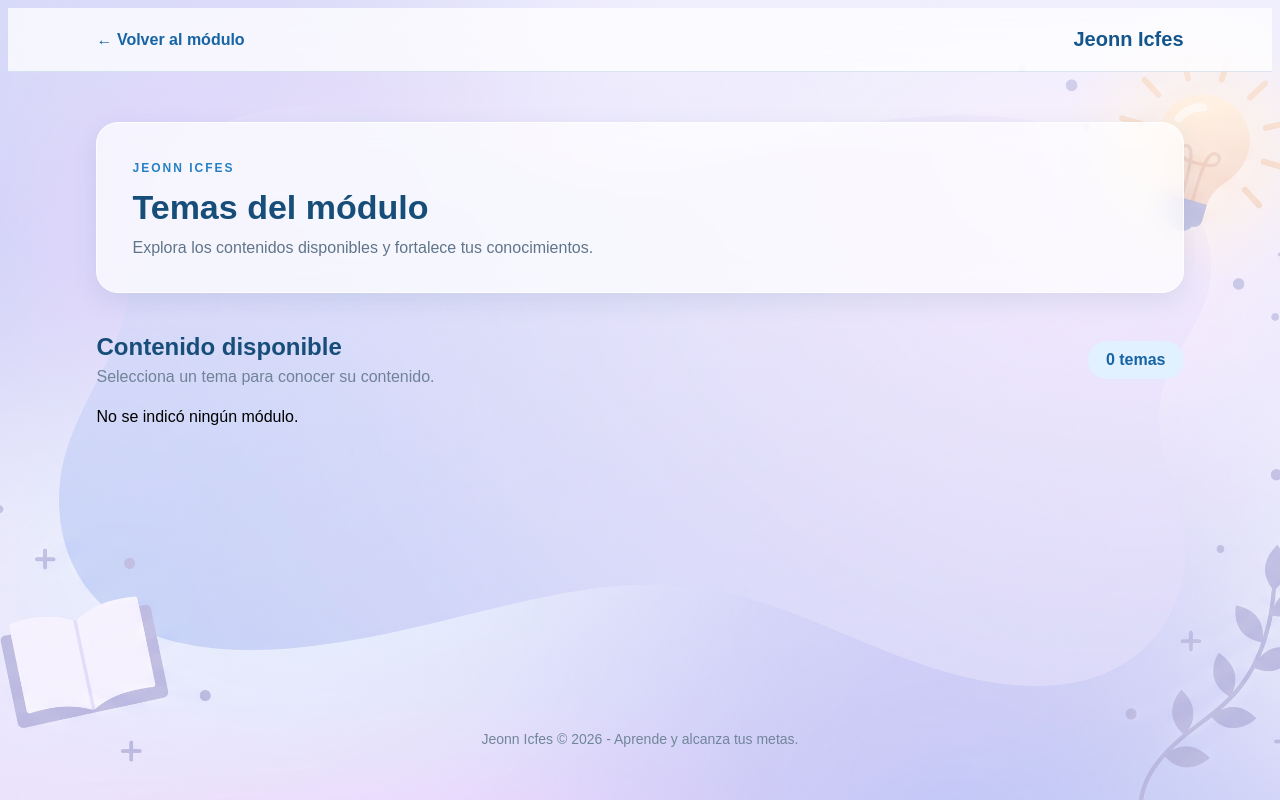
After one commit to Vers4lsJoJo/JeonnICFES, a PHP site: the page made by Seg Frontend/HTML/temas.html in a window 1280 px wide. The commit adds this page. Run offline with PHP 8.4, Linux system fonts and the light colour scheme.

Commit message:
ultima version parte 2

```diff
--- /dev/null
+++ b/Frontend User/JS/temas_modulos.js
@@ -0,0 +1,138 @@
+
+// ======================================
+// 1. IDENTIFICAR LA PÁGINA ACTUAL
+// ======================================
+
+const moduloActual = document.body.dataset.modulo;
+const botonVerTemas = document.getElementById("btnVerTemas");
+
+// ======================================
+// 2. SI ESTAMOS EN UN MÓDULO
+// ======================================
+
+if (botonVerTemas) {
+
+    botonVerTemas.addEventListener("click", () => {
+
+        if (!moduloActual) {
+            alert("No se pudo identificar el módulo.");
+            return;
+        }
+
+        const direccion = "../../../Seg Frontend/HTML/temas.html?modulo=" +
+        encodeURIComponent(moduloActual);
+
+        window.location.href = direccion;
+    });
+
+}
+
+// ======================================
+// 3. SI ESTAMOS EN TEMAS.HTML
+// ======================================
+
+const listaTemas = document.getElementById("listaTemasModulo");
+const tituloModulo = document.getElementById("tituloModulo");
+const contadorTemas = document.getElementById("contadorTemas");
+
+if (listaTemas) {
+
+    const parametros = new URLSearchParams(window.location.search);
+    const moduloSeleccionado = parametros.get("modulo");
+
+    if (tituloModulo) {
+        tituloModulo.textContent = moduloSeleccionado
+            ? "Temas de " + moduloSeleccionado
+            : "Temas del módulo";
+    }
+
+    async function cargarTemas() {
+
+        if (!moduloSeleccionado) {
+            listaTemas.textContent = "No se indicó ningún módulo.";
+            return;
+        }
+
+        try {
+
+            const respuesta = await fetch(
+                "../../PHP/temas_modulos.php?modulo=" +
+                encodeURIComponent(moduloSeleccionado),
+                { credentials: "same-origin" }
+            );
+
+            if (!respuesta.ok) {
+                throw new Error("No se pudieron consultar los temas.");
+            }
+
+            const temas = await respuesta.json();
+
+            const temasFiltrados = temas.filter(tema =>
+                (tema.modulo || "").trim().toLowerCase() ===
+                moduloSeleccionado.trim().toLowerCase()
+            );
+
+            listaTemas.innerHTML = "";
+
+            if (contadorTemas) {
+                contadorTemas.textContent =
+                    temasFiltrados.length + " temas";
+            }
+
+            if (temasFiltrados.length === 0) {
+                listaTemas.textContent =
+                    "Todavía no hay temas disponibles.";
+                return;
+            }
+
+            temasFiltrados.forEach(tema => {
+
+                const tarjeta = document.createElement("article");
+                tarjeta.className = "tarjeta-tema";
+
+                const icono = document.createElement("div");
+                icono.className = "icono-tema";
+                icono.textContent = "📘";
+
+                const titulo = document.createElement("h3");
+                titulo.textContent = tema.titulo;
+
+                const descripcion = document.createElement("p");
+                descripcion.textContent =
+                    tema.descripcion || "Sin descripción disponible.";
+
+                tarjeta.appendChild(icono);
+                tarjeta.appendChild(titulo);
+                tarjeta.appendChild(descripcion);
+
+                if (tema.archivo) {
+
+                    const enlace = document.createElement("a");
+
+                    enlace.className = "archivo-tema";
+                    enlace.href = "../../Archivos/temas/" +
+                        encodeURIComponent(tema.archivo);
+
+                    enlace.textContent =
+                        tema.archivo_nombre || "Ver archivo";
+
+                    enlace.target = "_blank";
+                    enlace.rel = "noopener noreferrer";
+
+                    tarjeta.appendChild(enlace);
+                }
+
+                listaTemas.appendChild(tarjeta);
+
+            });
+
+        } catch (error) {
+
+            console.error(error);
+            listaTemas.textContent =
+                "Error al cargar los temas. Revisa la conexión con PHP.";
+        }
+    }
+
+    cargarTemas();
+}
--- /dev/null
+++ b/Seg Frontend/CSS/temas.css
@@ -0,0 +1,211 @@
+
+/* ===== CONFIGURACIÓN GENERAL ===== */
+
+* {
+    box-sizing: border-box;
+}
+
+.encabezado-temas {
+    width: 100%;
+    display: flex;
+    justify-content: space-between;
+    align-items: center;
+    padding: 20px 7%;
+    background: rgba(255, 255, 255, 0.75);
+    backdrop-filter: blur(12px);
+    border-bottom: 1px solid rgba(30, 100, 180, 0.15);
+}
+
+.volver {
+    text-decoration: none;
+    color: #1764a5;
+    font-weight: 600;
+    transition: 0.3s;
+}
+
+.volver:hover {
+    color: #0b3d70;
+    transform: translateX(-4px);
+}
+
+.marca {
+    color: #14558c;
+    font-size: 20px;
+    font-weight: 800;
+}
+
+/* ===== CONTENEDOR PRINCIPAL ===== */
+
+.contenedor-temas {
+    width: 86%;
+    max-width: 1200px;
+    margin: 50px auto;
+    min-height: 65vh;
+}
+
+/* ===== PRESENTACIÓN ===== */
+
+.presentacion {
+    padding: 35px;
+    border-radius: 22px;
+    background: rgba(255, 255, 255, 0.72);
+    backdrop-filter: blur(12px);
+    box-shadow: 0 8px 25px rgba(30, 80, 130, 0.10);
+    border: 1px solid rgba(255, 255, 255, 0.8);
+}
+
+.etiqueta {
+    color: #2581c5;
+    font-size: 12px;
+    font-weight: 800;
+    letter-spacing: 2px;
+}
+
+.presentacion h1 {
+    color: #174d79;
+    font-size: 34px;
+    margin: 12px 0;
+}
+
+.presentacion p {
+    color: #60758a;
+    font-size: 16px;
+    margin: 0;
+}
+
+/* ===== LISTADO DE TEMAS ===== */
+
+.seccion-listado {
+    margin-top: 40px;
+}
+
+.titulo-listado {
+    display: flex;
+    justify-content: space-between;
+    align-items: center;
+    gap: 15px;
+    margin-bottom: 22px;
+}
+
+.titulo-listado h2 {
+    color: #174d79;
+    margin: 0 0 7px;
+}
+
+.titulo-listado p {
+    color: #708397;
+    margin: 0;
+}
+
+.contador {
+    background: #e1f1ff;
+    color: #1764a5;
+    padding: 10px 18px;
+    border-radius: 30px;
+    font-weight: 700;
+    white-space: nowrap;
+}
+
+/* ===== TARJETAS ===== */
+
+.lista-temas {
+    display: grid;
+    grid-template-columns: repeat(auto-fit, minmax(260px, 1fr));
+    gap: 22px;
+}
+
+.tarjeta-tema {
+    padding: 25px;
+    border-radius: 18px;
+    background: rgba(255, 255, 255, 0.85);
+    border: 1px solid rgba(60, 140, 200, 0.15);
+    box-shadow: 0 6px 18px rgba(30, 80, 130, 0.08);
+    transition: transform 0.3s, box-shadow 0.3s;
+}
+
+.tarjeta-tema:hover {
+    transform: translateY(-5px);
+    box-shadow: 0 12px 25px rgba(30, 80, 130, 0.15);
+}
+
+.icono-tema {
+    width: 48px;
+    height: 48px;
+    display: flex;
+    align-items: center;
+    justify-content: center;
+    background: #e5f3ff;
+    border-radius: 14px;
+    font-size: 25px;
+    margin-bottom: 17px;
+}
+
+.tarjeta-tema h3 {
+    color: #174d79;
+    margin: 0 0 12px;
+    font-size: 20px;
+}
+
+.tarjeta-tema p {
+    color: #687d91;
+    line-height: 1.6;
+    margin: 0 0 18px;
+}
+
+.archivo-tema {
+    display: inline-block;
+    color: #1675b9;
+    text-decoration: none;
+    font-weight: 700;
+    transition: 0.3s;
+}
+
+.archivo-tema:hover {
+    color: #0b3d70;
+    text-decoration: underline;
+}
+
+/* ===== MENSAJES ===== */
+
+.mensaje {
+    color: #708397;
+    text-align: center;
+    padding: 35px;
+    background: rgba(255, 255, 255, 0.65);
+    border-radius: 16px;
+}
+
+/* ===== PIE DE PÁGINA ===== */
+
+.footer-temas {
+    text-align: center;
+    padding: 25px;
+    color: #71869a;
+    font-size: 14px;
+}
+
+/* ===== RESPONSIVE ===== */
+
+@media (max-width: 600px) {
+    .encabezado-temas {
+        padding: 18px 5%;
+    }
+
+    .contenedor-temas {
+        width: 90%;
+        margin: 30px auto;
+    }
+
+    .presentacion {
+        padding: 25px;
+    }
+
+    .presentacion h1 {
+        font-size: 27px;
+    }
+
+    .titulo-listado {
+        align-items: flex-start;
+        flex-direction: column;
+    }
+}
--- /dev/null
+++ b/Seg Frontend/HTML/temas.html
@@ -0,0 +1,62 @@
+
+<!DOCTYPE html>
+<html lang="es">
+<head>
+    <meta charset="UTF-8">
+    <meta name="viewport" content="width=device-width, initial-scale=1.0">
+    <title>Temas | Jeonn Icfes</title>
+
+    <link rel="stylesheet" href="../Seg-style.css">
+    <link rel="stylesheet" href="../CSS/temas.css">
+
+    <script src="../../Frontend User/JS/temas_modulos.js" defer></script>
+</head>
+
+<body>
+
+    <header class="encabezado-temas">
+        <a href="javascript:history.back()" class="volver">
+            ← Volver al módulo
+        </a>
+        <span class="marca">Jeonn Icfes</span>
+    </header>
+
+    <main class="contenedor-temas">
+
+        <section class="presentacion">
+            <span class="etiqueta">JEONN ICFES</span>
+
+            <h1 id="tituloModulo">Temas del módulo</h1>
+
+            <p>
+                Explora los contenidos disponibles y fortalece tus conocimientos.
+            </p>
+        </section>
+
+        <section class="seccion-listado">
+
+            <div class="titulo-listado">
+                <div>
+                    <h2>Contenido disponible</h2>
+                    <p>Selecciona un tema para conocer su contenido.</p>
+                </div>
+
+                <span id="contadorTemas" class="contador">
+                    0 temas
+                </span>
+            </div>
+
+            <div id="listaTemasModulo" class="lista-temas">
+                <p class="mensaje">Cargando temas...</p>
+            </div>
+
+        </section>
+
+    </main>
+
+    <footer class="footer-temas">
+        <p>Jeonn Icfes © 2026 - Aprende y alcanza tus metas.</p>
+    </footer>
+
+</body>
+</html>
```
Also changed, not shown: Frontend User/CSS/Admin.css (+17 -0 lines), Frontend User/HTML/Admin.html (+16 -44 lines), Frontend User/JS/Admin.js (+12 -2 lines), PHP/admin_editar.php (+10 -5 lines), PHP/temas_modulos.php (added, +37 -0 lines), Seg Frontend/HTML/Ciencias/Modulo-Ciencias.html (+5 -2 lines), Seg Frontend/HTML/Ingles/Modulo-Ingles.html (+6 -3 lines), Seg Frontend/HTML/Lectura Critica/Modulo-Lectura.html (+7 -4 lines), Seg Frontend/HTML/Matematicas/Modulo-Mate.html (+6 -3 lines), Seg Frontend/HTML/Sociales/Modulo-Sociales.html (+6 -3 lines), 2 other files.
